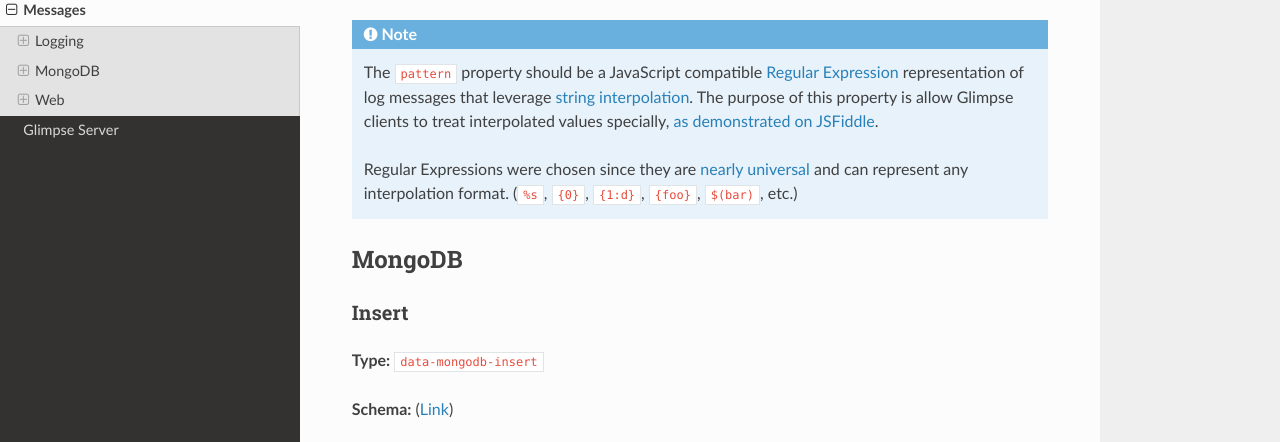
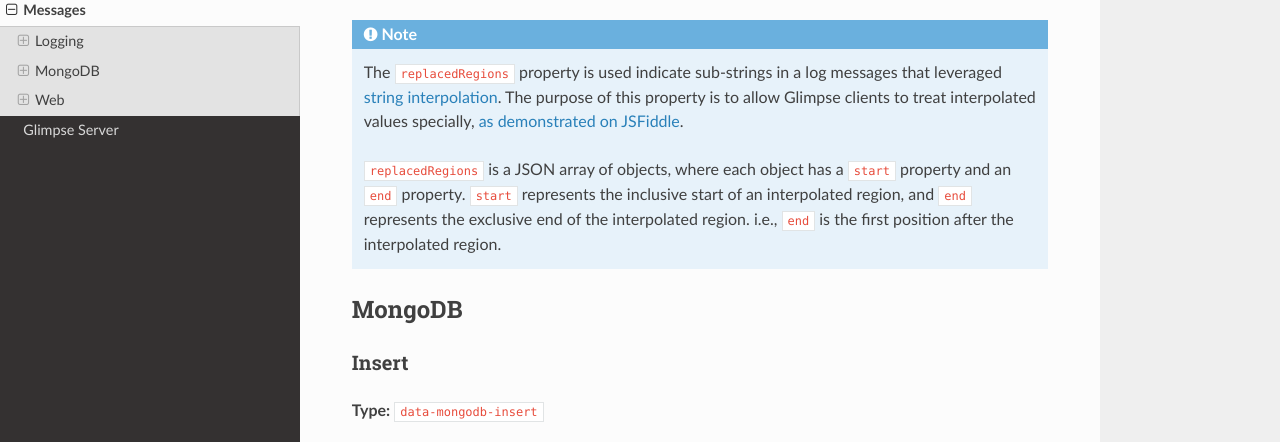
Before and after one commit to Glimpse/Docs, a Sphinx documentation site: the page built from source/extensionAuthor/messages.rst, in a window 1280 px wide and 900 px high, scrolled down 743 px, cut to the strip 195-637 px from the top of the window. Built offline with Sphinx 7.4.7 and the Read the Docs theme 2.0.0, drawn with Linux system fonts in a browser that asks for light colours.

Commit message:
updating docs with note on how to interpret replacedRegions property

```diff
--- a/source/extensionAuthor/messages.rst
+++ b/source/extensionAuthor/messages.rst
@@ -32,9 +32,13 @@
 .. include:: \..\messages\log\write.json
    :code: json
 
-.. NOTE:: The ``pattern`` property should be a JavaScript compatible `Regular Expression <https://en.wikipedia.org/wiki/Regular_expression>`_ representation of log messages that leverage `string interpolation <https://en.wikipedia.org/wiki/String_interpolation>`_. The purpose of this property is allow Glimpse clients to treat interpolated values specially, `as demonstrated on JSFiddle <https://jsfiddle.net/coc2yofo/12/>`_.
+.. NOTE:: The ``replacedRegions`` property is used indicate sub-strings in a log messages that leveraged `string interpolation <https://en.wikipedia.org/wiki/String_interpolation>`_.
+  The purpose of this property is to allow Glimpse clients to treat interpolated values specially, `as demonstrated
+  on JSFiddle <https://jsfiddle.net/coc2yofo/12/>`_.
 
-  Regular Expressions were chosen since they are `nearly universal <https://en.wikipedia.org/wiki/Comparison_of_regular_expression_engines#Language_features>`_ and can represent any interpolation format. (``%s``, ``{0}``, ``{1:d}``, ``{foo}``, ``$(bar)``, etc.)
+  ``replacedRegions`` is a JSON array of objects, where each object has a ``start`` property and an ``end`` property.  ``start``
+  represents the inclusive start of an interpolated region, and ``end`` represents the exclusive end of the interpolated region.
+  i.e., ``end`` is the first position after the interpolated region.
 
 MongoDB
 =======
```
